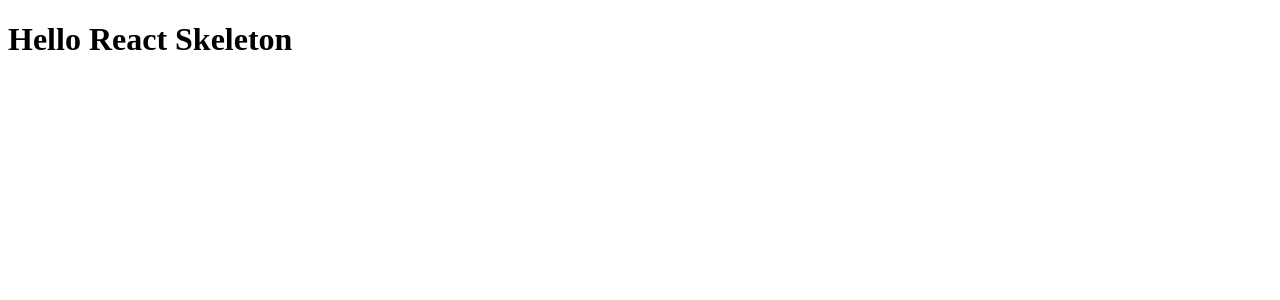
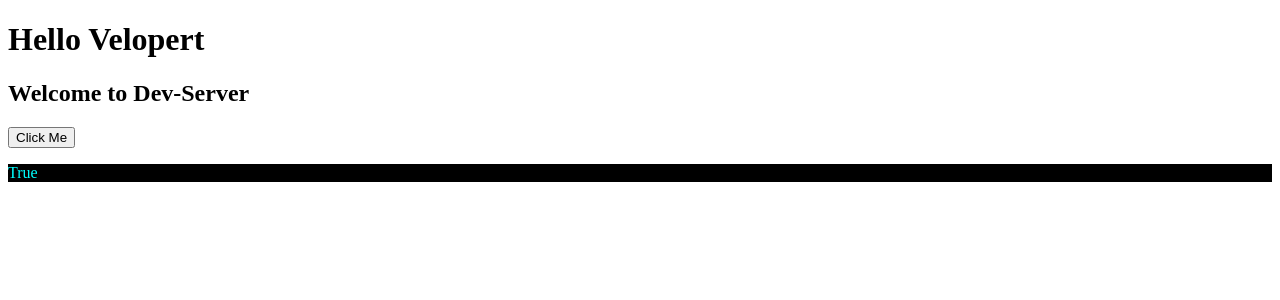
Before and after one commit to kingroma/information-client-react, a React app: page / in a window 1280 px wide. Shown: the top 300 px of the page. Built offline with nearby package versions, Linux system fonts and the light colour scheme.

Commit message:
JSX 문법 정리

```diff
--- a/src/components/App.js
+++ b/src/components/App.js
@@ -2,10 +2,27 @@
 
 // 컴포넌트의 첫 문자를 대문자로 하는건 React의 naming convention 입니다.
 class App extends React.Component {
+
+    sayHey(){
+       alert("hey");
+    }
+
     render(){
-        return (
-         <h1>Hello React Skeleton</h1>
-        );
+        let text = "Dev-Server";
+
+        let pStyle = {
+            color: 'aqua',
+            backgroundColor: 'black'
+        };
+
+        return  (
+            <div>
+                <h1> Hello Velopert </h1>
+                <h2> Welcome to {text}</h2>
+                <button onClick= {this.sayHey}>Click Me</button>
+                <p style = {pStyle}>{1 == 1 ? 'True' : 'False'}</p>
+            </div>
+        )
     }
 }
 export default App;
```
Also changed, not shown: 1 other file (tests, documents, lock files or other folders).
